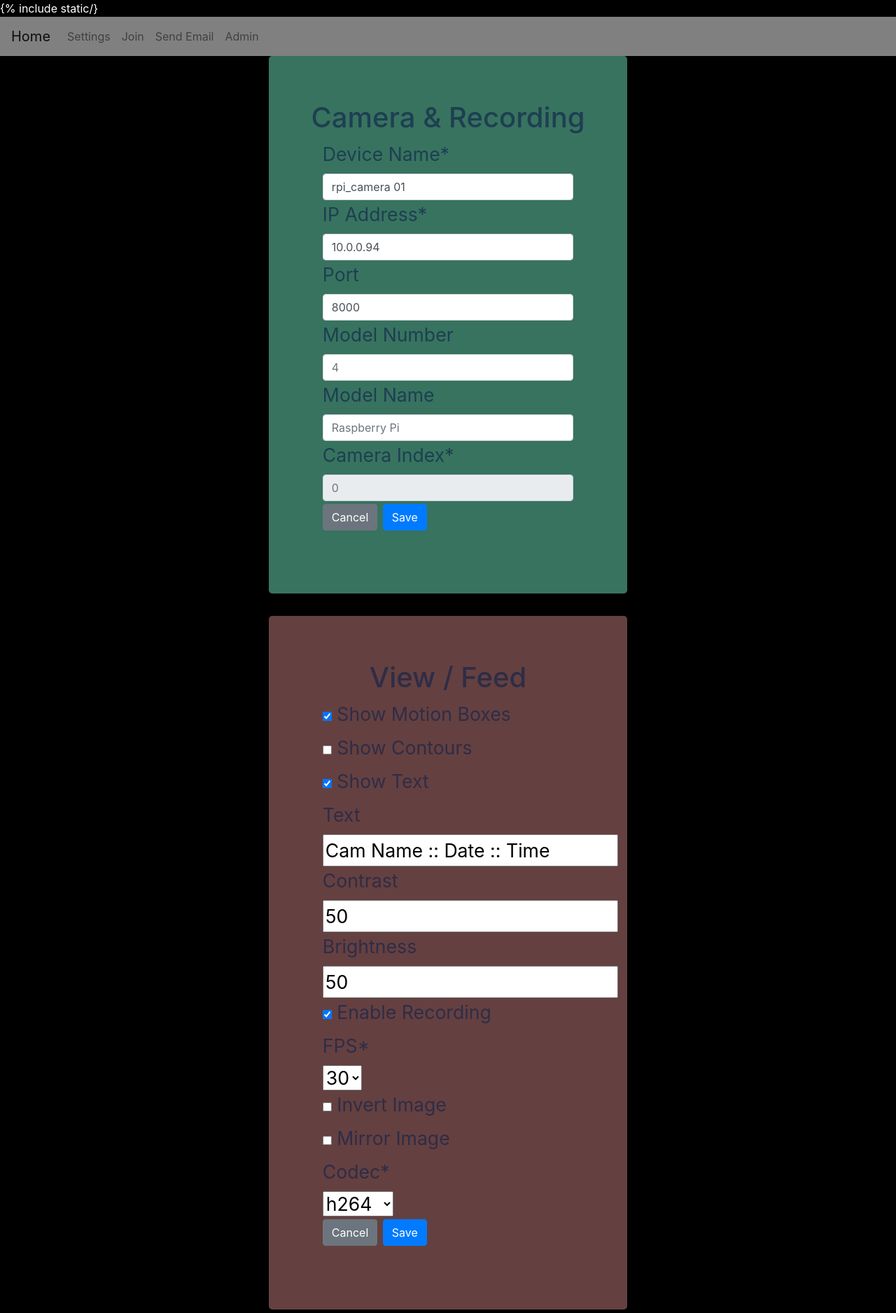
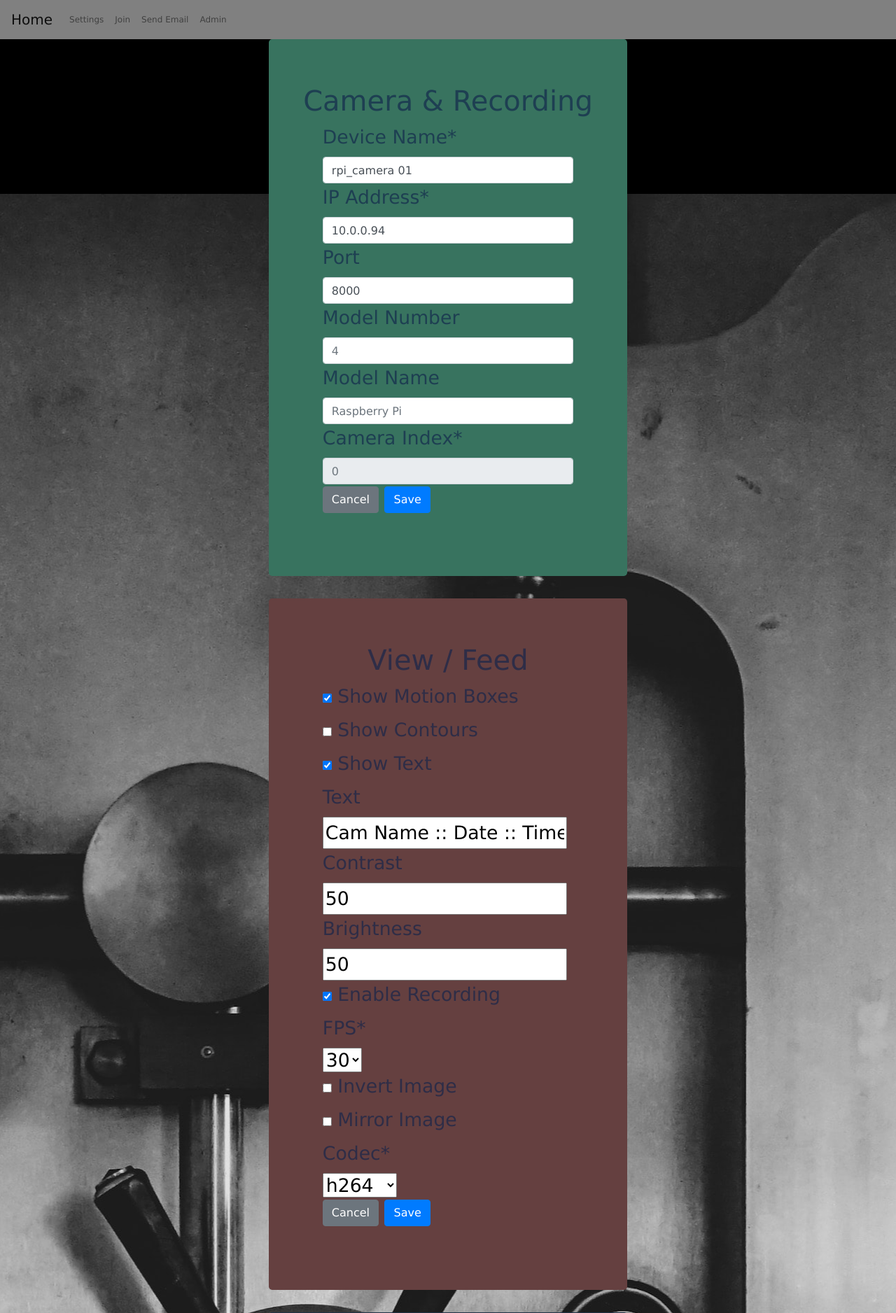
Before and after one commit to ChicoState/open-source-security-camera, a Django app: page /settings/ in a window 1280 px wide. Shown: the top 1876 px of the page at 70% size. Run offline with Django 3.2, Linux system fonts and the light colour scheme; the visitor is signed in with stand-in values (Sample User, id 1); data comes from the database, SQL or seed files in the repository; data that the repository does not hold is empty; some libraries are stand-ins or nearby versions.

Commit message:
added styling and background image to settings page.

```diff
--- a/osCam/static/core/dash.css
+++ b/osCam/static/core/dash.css
@@ -1,7 +1,11 @@
 body {
     background-color: rgb(0, 0, 0);
-    color: rgb(255, 255, 255);}
-
+    color: rgb(255, 255, 255);
+    font-family: Verdana, Arial, Helvetica, sans-serif;
+    font-size: 12px;
+    margin: 0px;
+    padding: 0px;
+}
 
 hr{
     height: 1px;
--- a/osCam/static/userconfig/settings.css
+++ b/osCam/static/userconfig/settings.css
@@ -1,3 +1,11 @@
+/* background image from ../images/vault.jpg */
+body {
+  background-image: url("../images/vault.jpg");
+  background-repeat: no-repeat;
+  background-attachment: fixed;
+  background-position: center;
+}
+
 #cameraSettings {
   color: rgba(15, 34, 75, 0.644);
   background: rgb(56, 115, 95);
--- a/osCam/templates/core/home.html
+++ b/osCam/templates/core/home.html
@@ -5,9 +5,8 @@
         <link rel="stylesheet" href="{% static 'core/dash.css' %}">
     </head>
 
-    {% include "core/navigation.html" %}
-
     <body>
+        {% include "core/navigation.html" %}
         <div class="text-center">
             <h1>Hello, security camera dashboard under construction</h1>
             {% if user.is_authenticated %}
--- a/osCam/templates/user/settings.html
+++ b/osCam/templates/user/settings.html
@@ -3,7 +3,7 @@
         <meta charset="utf-8">
         <title>Settings</title>
         {% load static %}
-        {% include static/}
+
         {% include "core/bootstrap.html" %}
         <link rel="stylesheet" href="{% static 'core/dash.css' %}">
         <link rel="stylesheet" href="{% static 'userconfig/settings.css' %}">
--- a/osCam/userconfig/forms.py
+++ b/osCam/userconfig/forms.py
@@ -1,8 +1,3 @@
-from pydoc import describe
-from django.db import models
-from django.db.models import fields
-from django.forms import widgets
-from django.forms.fields import ChoiceField
 from .models import Network, RaspberryPi, Camera, Storage, CameraView
 from django import forms
 from django.forms import ModelForm
```
Also changed, not shown: osCam/static/images/vault.jpg (added).
